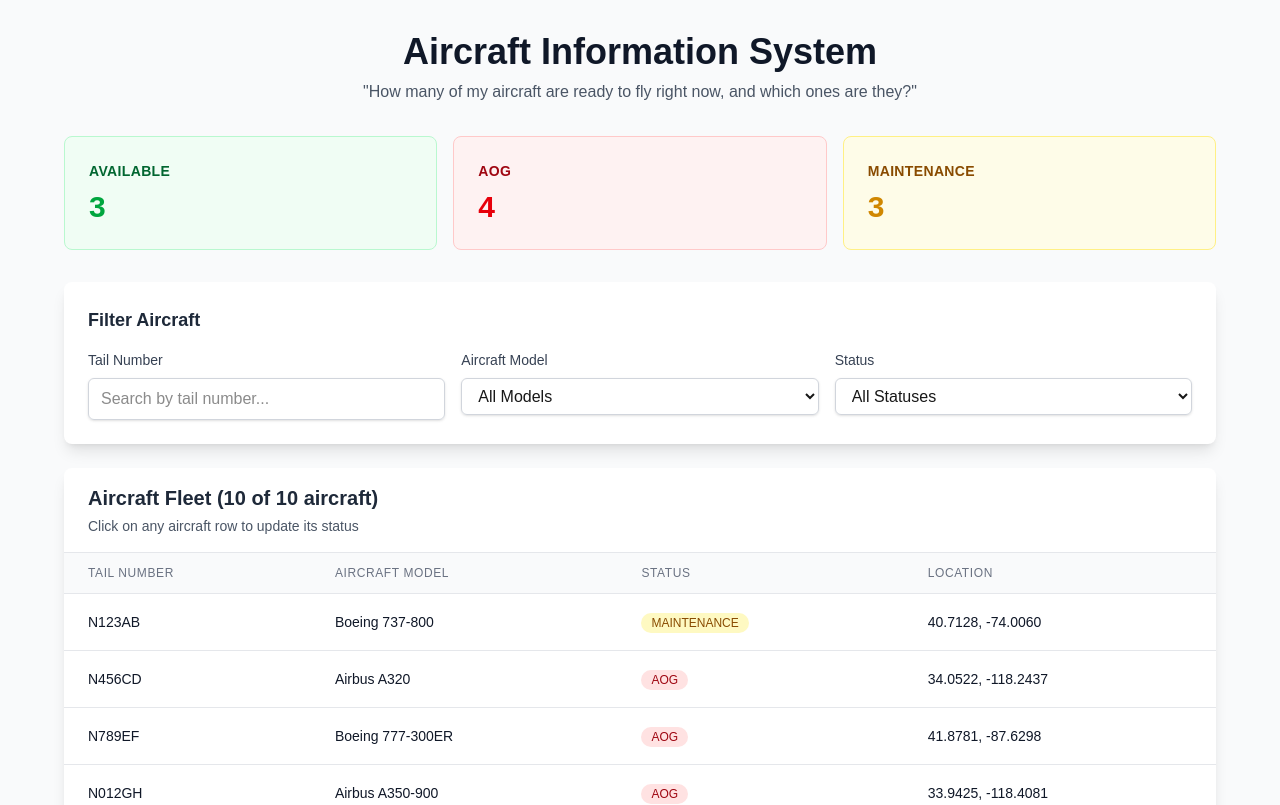
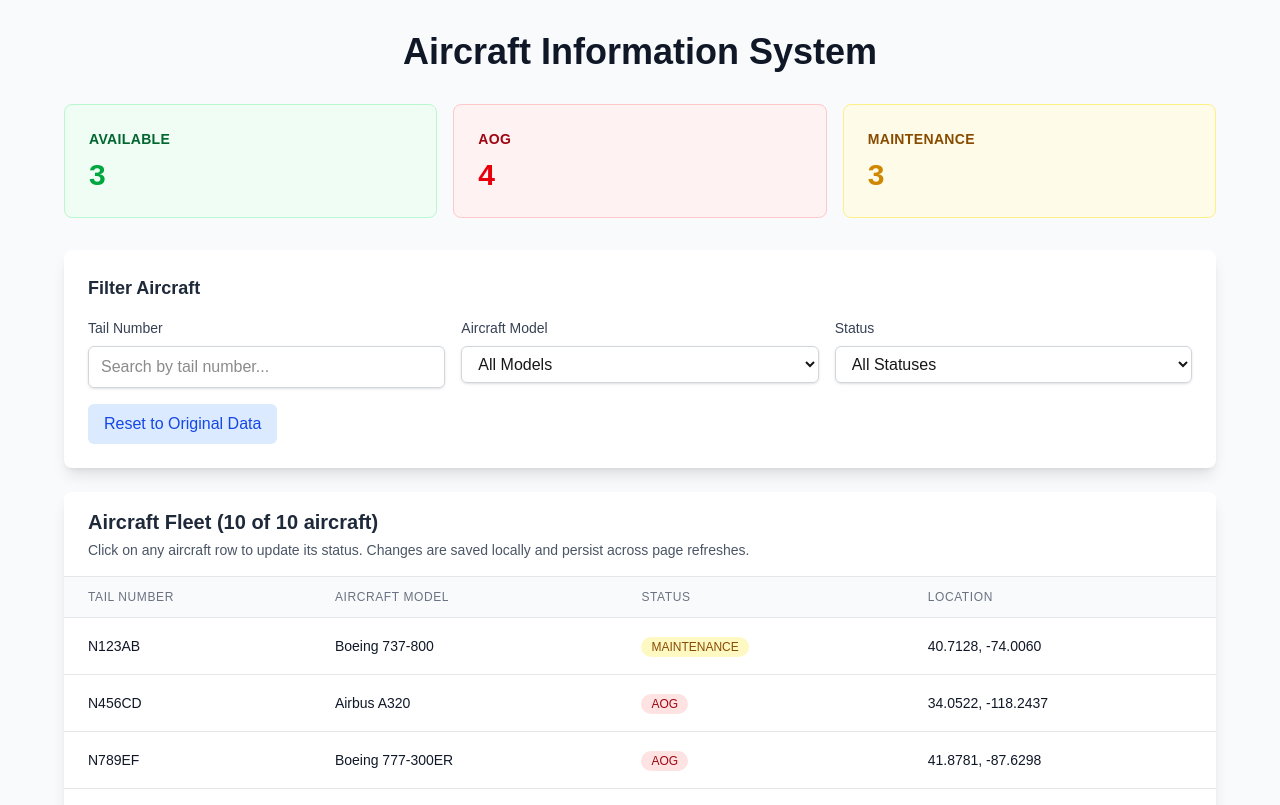
Before and after one commit to Spencer29496/Aircraft-Info-UI, a Next.js app: page / in a window 1280 px wide. Shown: the top 805 px of the page. Built offline with nearby package versions, Linux system fonts and the light colour scheme.

Commit message:
status persists and added reset data button

```diff
--- a/src/app/page.tsx
+++ b/src/app/page.tsx
@@ -45,10 +45,24 @@ export default function Home() {
   useEffect(() => {
     async function fetchAircraftData() {
       try {
+        // First, try to get data from localStorage
+        const storedData = localStorage.getItem('aircraftData');
+        if (storedData) {
+          const parsedData = JSON.parse(storedData);
+          setAircraftData(parsedData);
+          setFilteredData(parsedData);
+          setLoading(false);
+          return;
+        }
+
+        // If no stored data, fetch from API and store in localStorage
         const response = await fetch('/api/aircraft');
         const data = await response.json();
         setAircraftData(data);
         setFilteredData(data);
+
+        // Store in localStorage for future use
+        localStorage.setItem('aircraftData', JSON.stringify(data));
         setLoading(false);
       } catch (error) {
         console.error('Error fetching aircraft data:', error);
@@ -59,34 +73,44 @@ export default function Home() {
     fetchAircraftData();
   }, []);
 
-  // Update aircraft status
+  // Update aircraft status using localStorage
   const updateAircraftStatus = async (tailNumber: string, newStatus: 'available' | 'aog' | 'maintenance') => {
     setIsUpdating(true);
     try {
-      const response = await fetch('/api/aircraft', {
-        method: 'PUT',
-        headers: {
-          'Content-Type': 'application/json',
-        },
-        body: JSON.stringify({ tailNumber, status: newStatus }),
-      });
-
-      if (response.ok) {
       // Update the local state immediately for better UX
       const updatedAircraftData = aircraftData.map(aircraft =>
         aircraft.tailNumber === tailNumber
           ? { ...aircraft, status: newStatus }
           : aircraft
       );
+
       setAircraftData(updatedAircraftData);
       setEditingAircraft(null);
-      } else {
-        console.error('Failed to update aircraft status');
-      }
+
+      // Persist to localStorage
+      localStorage.setItem('aircraftData', JSON.stringify(updatedAircraftData));
     } catch (error) {
       console.error('Error updating aircraft status:', error);
     } finally {
       setIsUpdating(false);
+    }
+  };
+
+  // Reset to original data from API
+  const resetToOriginalData = async () => {
+    setLoading(true);
+    try {
+      const response = await fetch('/api/aircraft');
+      const data = await response.json();
+      setAircraftData(data);
+      setFilteredData(data);
+
+      // Update localStorage with original data
+      localStorage.setItem('aircraftData', JSON.stringify(data));
+      setLoading(false);
+    } catch (error) {
+      console.error('Error resetting aircraft data:', error);
+      setLoading(false);
     }
   };
 
@@ -133,9 +157,6 @@ export default function Home() {
           <h1 className="text-4xl font-bold text-gray-900 mb-2">
             Aircraft Information System
           </h1>
-          <p className="text-gray-600">
-            "How many of my aircraft are ready to fly right now, and which ones are they?"
-          </p>
         </header>
 
         {/* Summary Cards */}
@@ -218,9 +239,9 @@ export default function Home() {
             </div>
           </div>
 
-          {/* Clear Filters Button */}
+          {/* Clear Filters and Reset Data Buttons */}
+          <div className="mt-4 flex items-center space-x-4">
             {(tailNumberFilter || modelFilter || statusFilter) && (
-            <div className="mt-4">
               <button
                 onClick={() => {
                   setTailNumberFilter('');
@@ -231,8 +252,15 @@ export default function Home() {
               >
                 Clear All Filters
               </button>
+            )}
+            <button
+              onClick={resetToOriginalData}
+              disabled={loading}
+              className="px-4 py-2 bg-blue-100 text-blue-700 rounded-md hover:bg-blue-200 transition-colors disabled:opacity-50 disabled:cursor-not-allowed"
+            >
+              {loading ? 'Resetting...' : 'Reset to Original Data'}
+            </button>
           </div>
-          )}
         </div>
 
         {/* Aircraft Table */}
@@ -242,7 +270,7 @@ export default function Home() {
               Aircraft Fleet ({filteredData.length} of {aircraftData.length} aircraft)
             </h2>
             <p className="text-sm text-gray-600 mt-1">
-              Click on any aircraft row to update its status
+              Click on any aircraft row to update its status. Changes are saved locally and persist across page refreshes.
             </p>
           </div>
 
```
Lines whose indentation alone changed are shown as unchanged.
